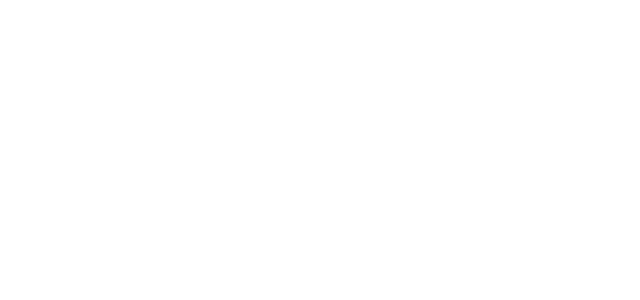
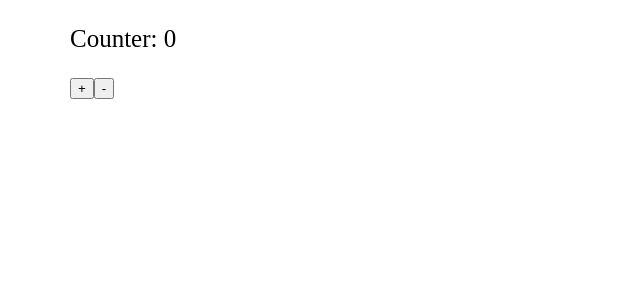
Before and after one commit to creed-dev/angular-course, an Angular app: page /services in a window 1280 px wide. Before the commit this address led to /. Shown: the top 300 px of the page, without its empty margins (0-640 px from the left). Built offline with nearby package versions, Linux system fonts and the light colour scheme.

Commit message:
complete lesson 50

```diff
--- a/src/app/app-routing.module.ts
+++ b/src/app/app-routing.module.ts
@@ -3,10 +3,12 @@
 import {DirectivesIndexComponent} from "./pages/directives/directives-index.component";
 import {IndexComponent} from "./pages/index/index.component";
 import {PipesComponent} from "./pages/pipes/pipes.component";
+import {ServicesComponent} from "./pages/services/services.component";
 
 const routes: Routes = [
   { path: 'directives', component: DirectivesIndexComponent },
   { path: 'pipes', component: PipesComponent },
+  { path: 'services', component: ServicesComponent },
   { path: '', component: IndexComponent }
 ];
 
--- a/src/app/app.module.ts
+++ b/src/app/app.module.ts
@@ -12,6 +12,7 @@
 import { PipesComponent } from './pages/pipes/pipes.component';
 import { MultByPipe } from './pipes/mult-by.pipe';
 import { PostsFilterPipe } from './pipes/posts-filter.pipe';
+import { ServicesComponent } from './pages/services/services.component';
 
 @NgModule({
   declarations: [
@@ -23,7 +24,8 @@
     StyleDirective,
     PipesComponent,
     MultByPipe,
-    PostsFilterPipe
+    PostsFilterPipe,
+    ServicesComponent
   ],
   imports: [
     BrowserModule,
--- /dev/null
+++ b/src/app/pages/services/services.component.html
@@ -0,0 +1,3 @@
+<p>Counter: {{ counterService.count }}</p>
+<button (click)="counterService.increment()">+</button>
+<button (click)="counterService.decrement()">-</button>
--- /dev/null
+++ b/src/app/pages/services/services.component.scss
@@ -0,0 +1,3 @@
+p {
+  font-size: 25px;
+}
--- /dev/null
+++ b/src/app/pages/services/services.component.ts
@@ -0,0 +1,16 @@
+import { Component, OnInit } from '@angular/core';
+import {CounterService} from "../../services/counter.service";
+
+@Component({
+  selector: 'app-services',
+  templateUrl: './services.component.html',
+  styleUrls: ['./services.component.scss']
+})
+export class ServicesComponent implements OnInit {
+
+  constructor(public counterService: CounterService) { }
+
+  ngOnInit(): void {
+  }
+
+}
--- /dev/null
+++ b/src/app/services/counter.service.ts
@@ -0,0 +1,19 @@
+import { Injectable } from '@angular/core';
+
+@Injectable({
+  providedIn: 'root'
+})
+export class CounterService {
+
+  count: number = 0;
+
+  constructor() { }
+
+  increment() {
+    this.count++;
+  }
+
+  decrement() {
+    this.count--;
+  }
+}
```
